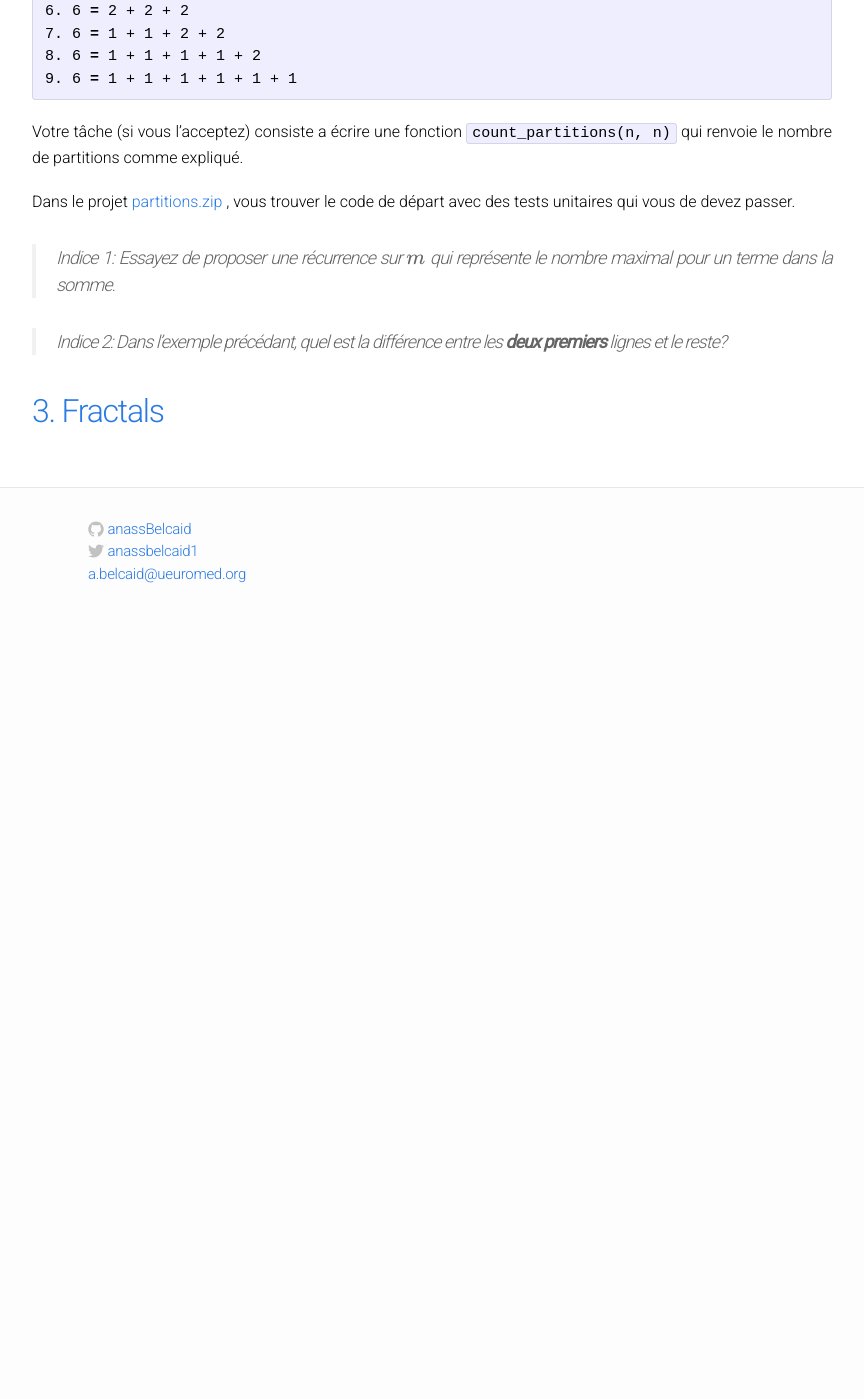
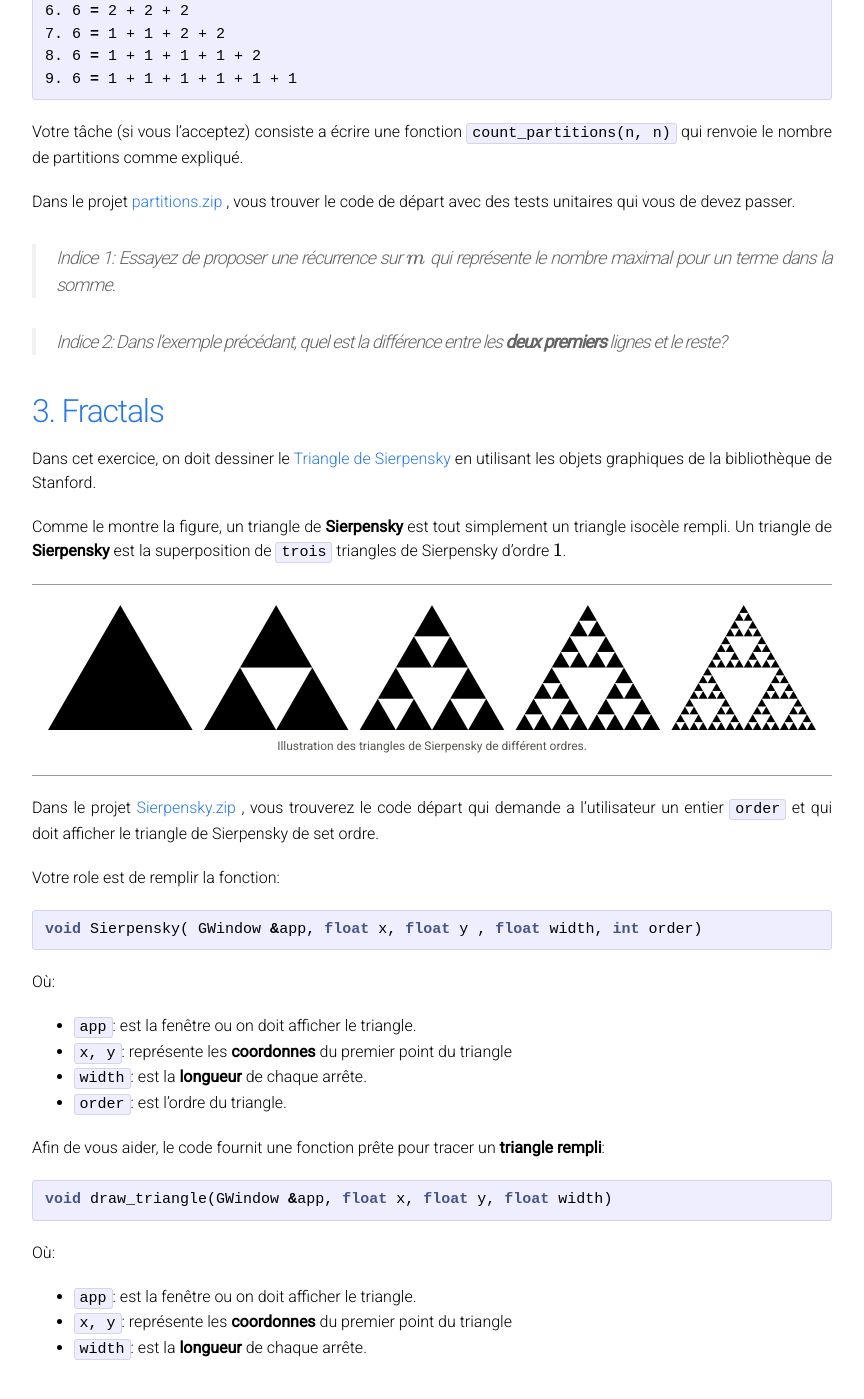
Before and after one commit to anassBelcaid/CS221, a Jekyll site: the page built from assignments/06_recurrence/fractals.md, in a window 1280 px wide and 1400 px high, scrolled down 2522 px. Shown: the whole window, without its empty margins (208-1072 px from the left). Built offline with Jekyll 4.4.1, drawn with Linux system fonts in a browser that asks for light colours; formulas are drawn with MathJax 3; before the commit the page ends 3152 px from its top, so only the background shows below that.

Commit message:
Challenge Sierpensky

````diff
--- a/assignments/06_recurrence/fractals.md
+++ b/assignments/06_recurrence/fractals.md
@@ -17,7 +17,6 @@ permalink : /fractals/
     - [IsPalindrome](#palindrome)
     - [Combin](#combin)
     - [CountBy](#count)
-    <a name='count'></a>
 
 
 2. [Number of Partitions](#partitions)
@@ -164,3 +163,53 @@ premiers** lignes et le reste?
 
 ## [3. Fractals](#fractals)
 <a name='fractals'></a>
+
+Dans cet exercice, on doit dessiner le [Triangle de
+Sierpensky](https://fr.wikipedia.org/wiki/Triangle_de_Sierpi%C5%84ski) en
+utilisant les objets graphiques de la bibliothèque de Stanford.
+
+Comme le montre la figure, un triangle de **Sierpensky** est tout simplement un
+triangle isocèle rempli. Un triangle de **Sierpensky** est la superposition de
+`trois` triangles de Sierpensky d'ordre $$1$$.
+
+
+<div class="fig figcenter fighighlight">
+  <img src="{{ site.url }}{{ site.baseurl }}/part3/images/768px-Sierpinski_triangle_evolution.png">
+  <div class="figcaption">
+   Illustration des triangles de Sierpensky de différent ordres.
+  </div>
+</div>
+
+
+Dans le projet <a href="{{ site.url }}{{ site.baseurl
+}}/assignments/06_recurrence/Sierpensky.zip">Sierpensky.zip </a>, vous trouverez
+le code départ qui demande a l'utilisateur un entier `order` et qui doit afficher
+le triangle de Sierpensky de set ordre.
+
+
+Votre role est de remplir la fonction:
+
+```cpp
+void Sierpensky( GWindow &app, float x, float y , float width, int order)
+```
+
+Où:
+
+- `app`: est la fenêtre ou on doit afficher le triangle.
+- `x, y`: représente les **coordonnes** du premier point du triangle
+- `width`: est la **longueur** de chaque arrête.
+- `order`: est l'ordre du triangle.
+
+
+Afin de vous aider, le code fournit une fonction prête pour tracer un **triangle
+rempli**:
+
+```cpp
+void draw_triangle(GWindow &app, float x, float y, float width)
+```
+
+Où:
+
+- `app`: est la fenêtre ou on doit afficher le triangle.
+- `x, y`: représente les **coordonnes** du premier point du triangle
+- `width`: est la **longueur** de chaque arrête.
````
